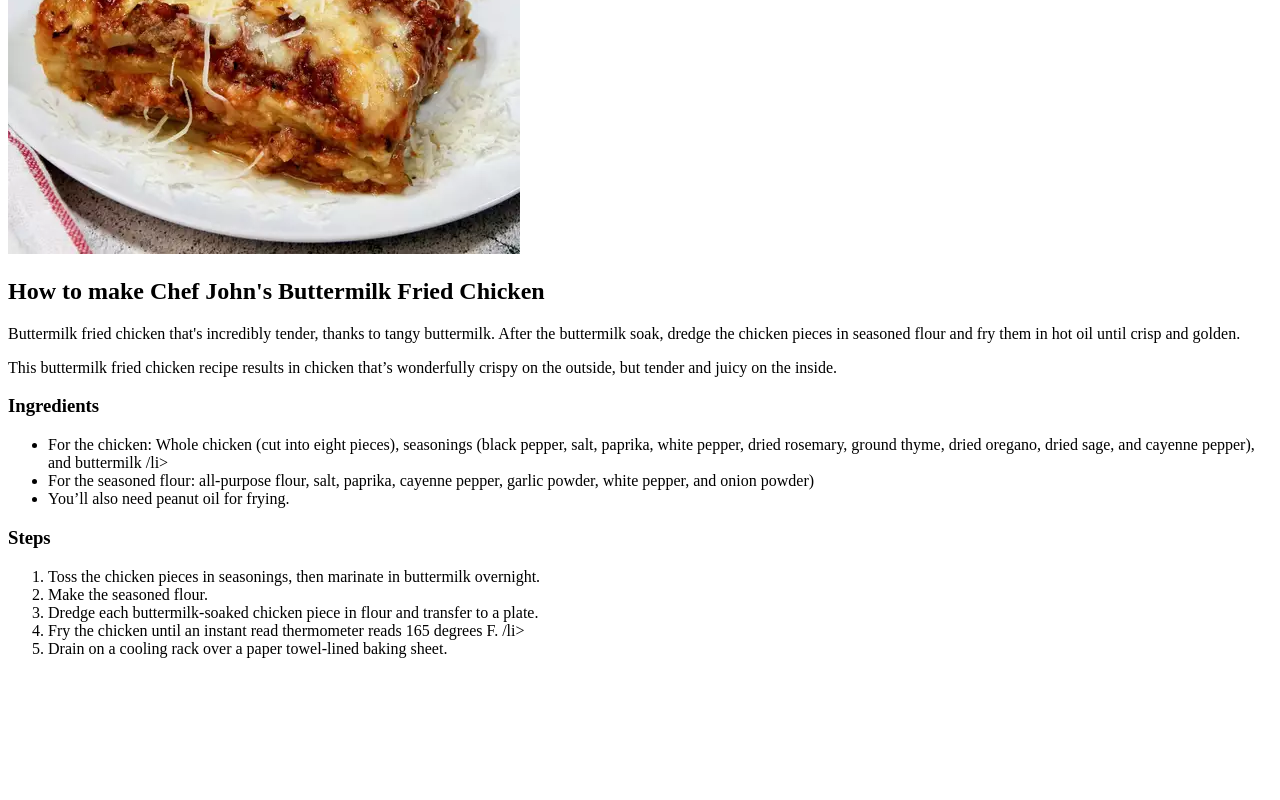
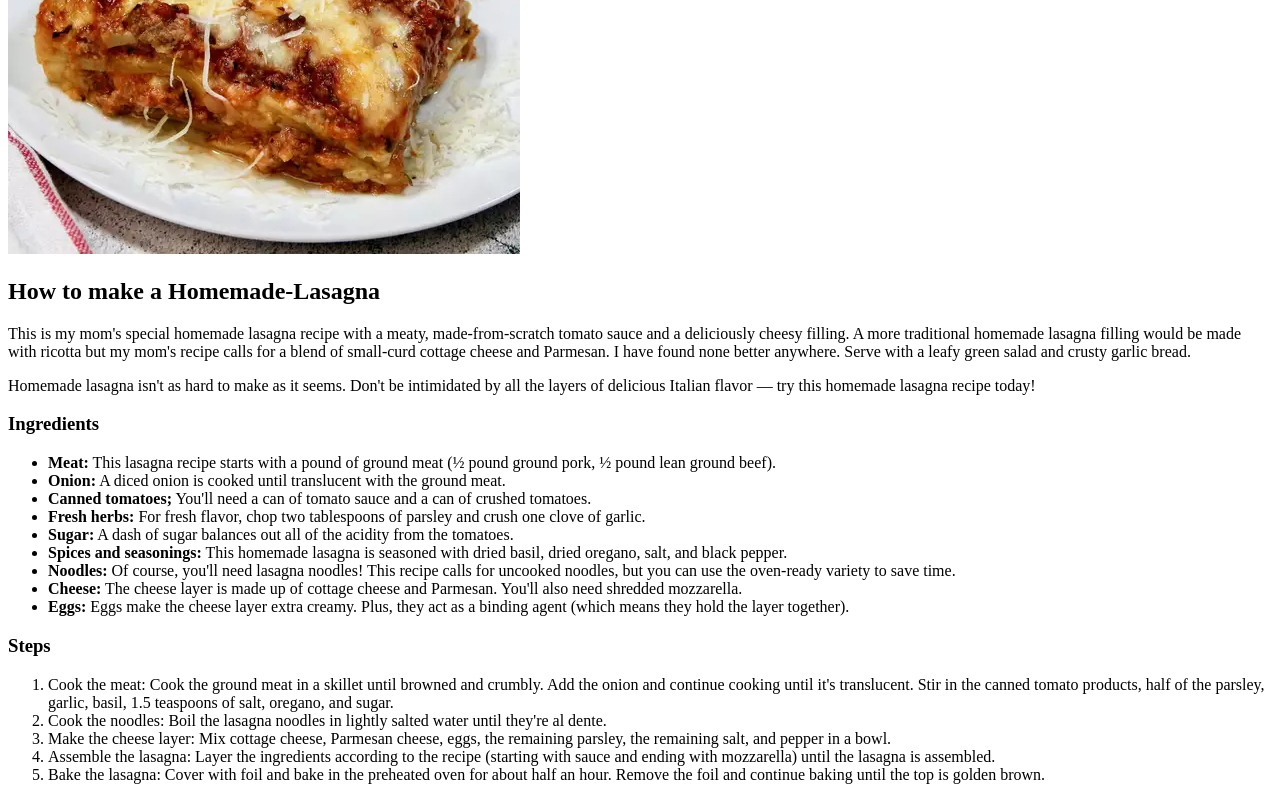
Before and after one commit to lawrence500/odin-recipes, a plain HTML site: page recipes/lasagna.html in a window 1280 px wide. Shown: the part 338-1138 px from the top of the page. Before the commit the page ends 1012 px from the top, so only its background shows below. Drawn offline with Linux system fonts and the light colour scheme.

Commit message:
update: content change for lasagna recipe

```diff
--- a/recipes/lasagna.html
+++ b/recipes/lasagna.html
@@ -1,39 +1,89 @@
 <!DOCTYPE html>
 <html lang="en">
+
 <head>
     <meta charset="UTF-8">
     <meta name="viewport" content="width=device-width, initial-scale=1.0">
     <title>Homemade-Lasagna</title>
 </head>
+
 <body>
 
 
     <h1>Homemade-Lasagna</h1>
     <img src="../images/lasagna.webp" alt="tasty suprise burger">
-    <h2>How to make Chef John's Buttermilk Fried Chicken</h2>
+    <h2>How to make a Homemade-Lasagna</h2>
 
     <p>
-        Buttermilk fried chicken that's incredibly tender, thanks to tangy buttermilk. After the buttermilk soak, dredge the chicken pieces in seasoned flour and fry them in hot oil until crisp and golden.
+        This is my mom's special homemade lasagna recipe with a meaty, made-from-scratch tomato sauce and a deliciously
+        cheesy filling. A more traditional homemade lasagna filling would be made with ricotta but my mom's recipe calls
+        for a blend of small-curd cottage cheese and Parmesan. I have found none better anywhere. Serve with a leafy
+        green salad and crusty garlic bread.
     </p>
 
     <p>
-        This buttermilk fried chicken recipe results in chicken that’s wonderfully crispy on the outside, but tender and juicy on the inside.
+        Homemade lasagna isn't as hard to make as it seems. Don't be intimidated by all the layers of delicious Italian
+        flavor — try this homemade lasagna recipe today!
     </p>
 
     <h3>Ingredients</h3>
     <ul>
-        <li>For the chicken: Whole chicken (cut into eight pieces), seasonings (black pepper, salt, paprika, white pepper, dried rosemary, ground thyme, dried oregano, dried sage, and cayenne pepper), and buttermilk  /li>
-        <li>For the seasoned flour: all-purpose flour, salt, paprika, cayenne pepper, garlic powder, white pepper, and onion powder)</li>
-        <li>You’ll also need peanut oil for frying. </li>
+        <li>
+            <strong>Meat:</strong>
+            This lasagna recipe starts with a pound of ground meat (½ pound ground pork, ½ pound lean ground beef).
+        </li>
+        <li>
+            <strong>Onion:</strong>
+            A diced onion is cooked until translucent with the ground meat.
+        </li>
+        <li>
+            <strong>Canned tomatoes;</strong>
+            You'll need a can of tomato sauce and a can of crushed tomatoes.
+        </li>
+        <li>
+            <strong>Fresh herbs:</strong>
+            For fresh flavor, chop two tablespoons of parsley and crush one clove of garlic.
+        </li>
+        <li>
+            <strong>Sugar:</strong>
+            A dash of sugar balances out all of the acidity from the tomatoes.
+        </li>
+        <li>
+            <strong>Spices and seasonings:</strong>
+            This homemade lasagna is seasoned with dried basil, dried oregano, salt, and black pepper.
+        </li>
+        <li>
+            <strong>Noodles:</strong>
+            Of course, you'll need lasagna noodles! This recipe calls for uncooked noodles, but you can use the oven-ready variety to save time.
+        </li>
+        <li>
+            <strong>Cheese:</strong>
+            The cheese layer is made up of cottage cheese and Parmesan. You'll also need shredded mozzarella.
+        </li>
+        <li>
+            <strong>Eggs:</strong>
+            Eggs make the cheese layer extra creamy. Plus, they act as a binding agent (which means they hold the layer together).
+        </li>
     </ul>
 
     <h3>Steps</h3>
     <ol>
-        <li>Toss the chicken pieces in seasonings, then marinate in buttermilk overnight.</li>
-        <li>Make the seasoned flour. </li>
-        <li>Dredge each buttermilk-soaked chicken piece in flour and transfer to a plate.</li>
-        <li>Fry the chicken until an instant read thermometer reads 165 degrees F. /li>
-        <li>Drain on a cooling rack over a paper towel-lined baking sheet. </li>
+        <li>
+            Cook the meat: Cook the ground meat in a skillet until browned and crumbly. Add the onion and continue cooking until it's translucent. Stir in the canned tomato products, half of the parsley, garlic, basil, 1.5 teaspoons of salt, oregano, and sugar.
+        </li>
+        <li>
+            Cook the noodles: Boil the lasagna noodles in lightly salted water until they're al dente.
+        </li>
+        <li>
+            Make the cheese layer: Mix cottage cheese, Parmesan cheese, eggs, the remaining parsley, the remaining salt, and pepper in a bowl.
+        </li>
+        <li>
+            Assemble the lasagna: Layer the ingredients according to the recipe (starting with sauce and ending with mozzarella) until the lasagna is assembled.
+        </li>
+        <li>
+            Bake the lasagna: Cover with foil and bake in the preheated oven for about half an hour. Remove the foil and continue baking until the top is golden brown.
+        </li>
     </ol>
 </body>
+
 </html>
```
